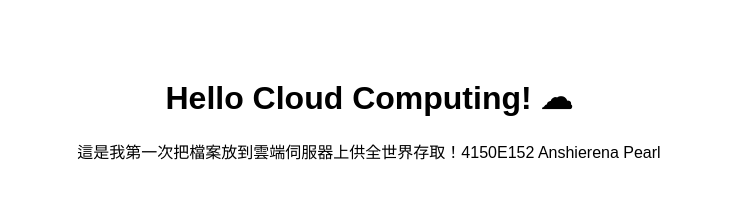
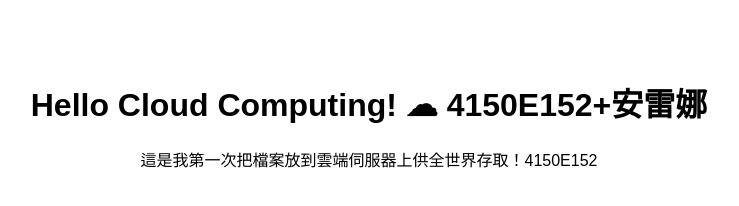
Before and after one commit to anshierenapearltango-wq/my-first-cloud-page, a plain HTML site: page index.html in a window 1280 px wide. Shown: the whole page, without its empty margins (271-1010 px from the left). Drawn offline with Linux system fonts and the light colour scheme.

Commit message:
Update index.html

```diff
--- a/index.html
+++ b/index.html
@@ -4,7 +4,8 @@
     <title>我的第一個雲端網頁</title>
 </head>
 <body style="text-align:center; padding-top:50px; font-family:sans-serif;">
-    <h1>Hello Cloud Computing! ☁ </h1>
-    <p>這是我第一次把檔案放到雲端伺服器上供全世界存取！4150E152 Anshierena Pearl</p>
+    <h1>Hello Cloud Computing! ☁ 4150E152+安雷娜
+  </h1>
+    <p>這是我第一次把檔案放到雲端伺服器上供全世界存取！4150E152 </p>
 </body>
   </html>
```
